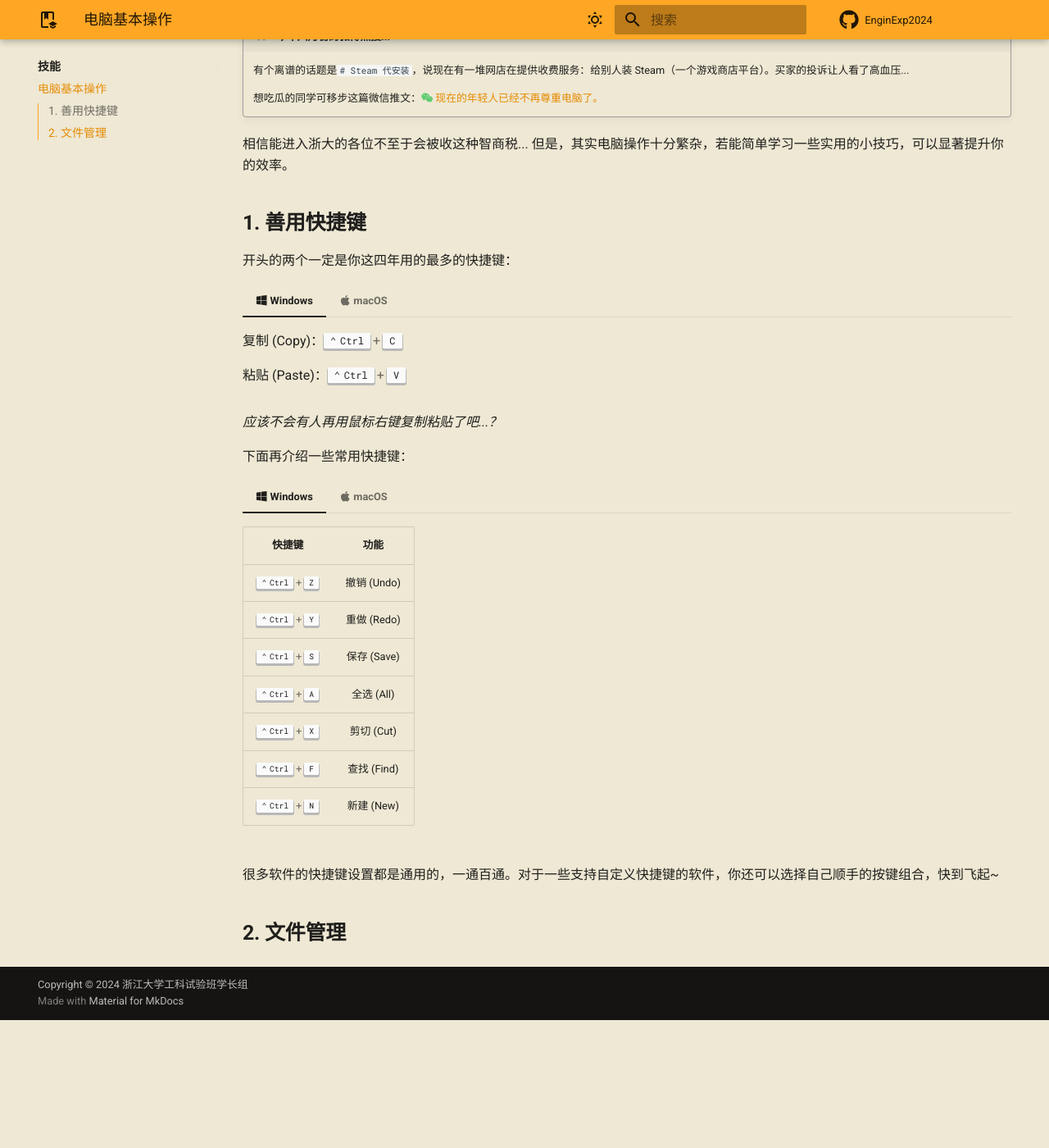
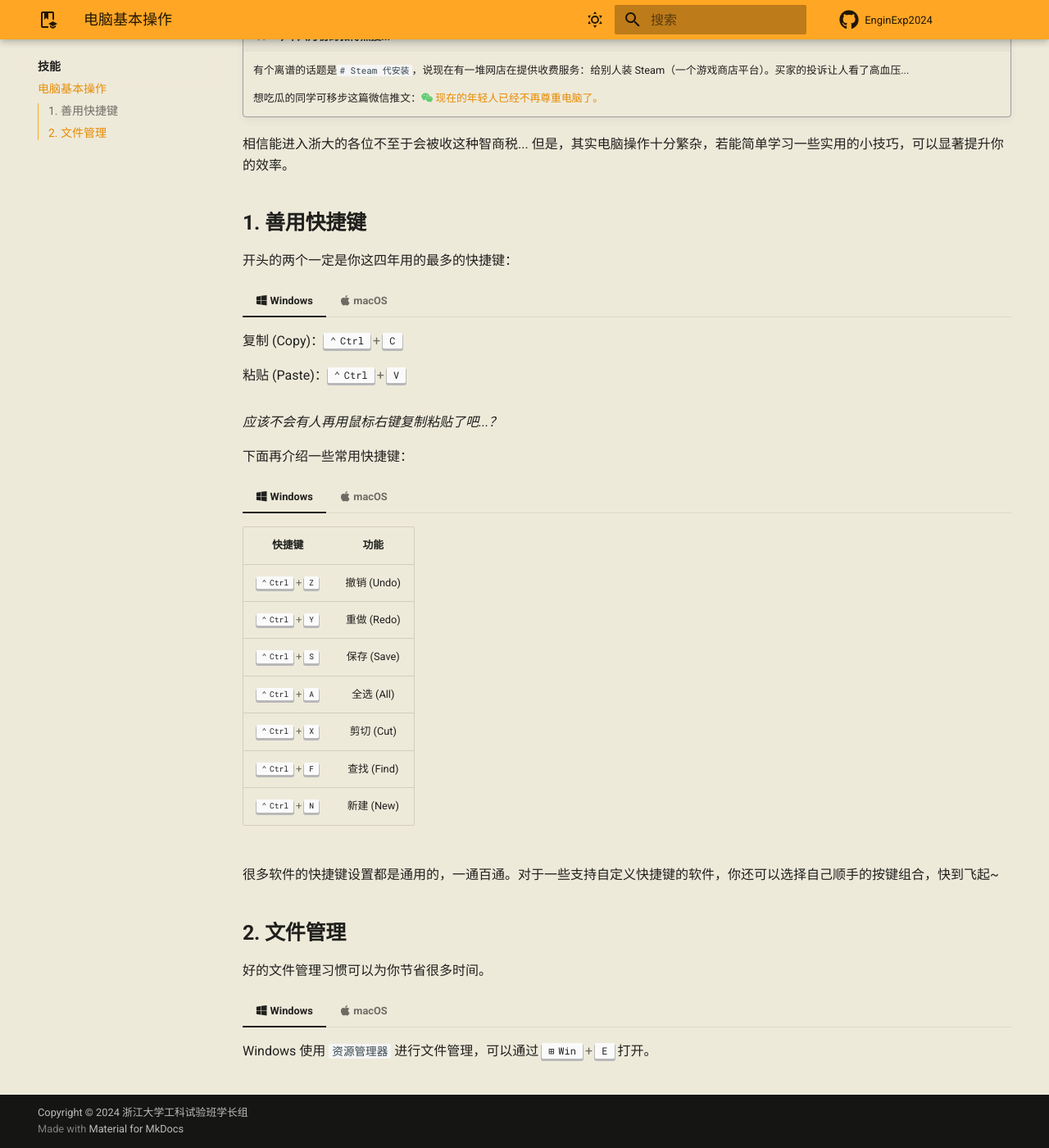
Before and after one commit to ZJU-EnginPilot/Kickstart2024, an MkDocs documentation site: the page built from docs/Skills/PCop.md, in a window 1280 px wide and 1400 px high, scrolled down 248 px. Shown: the whole window at 82% size. Built offline with MkDocs 1.6.1 and Material for MkDocs 9.7.7, drawn with Linux system fonts in a browser that asks for light colours; comment, search, counter and statistics services are not loaded; before the commit the page ends 1492 px from its top, so only the background shows below that.

Commit message:
minor changes

```diff
--- a/docs/Skills/PCop.md
+++ b/docs/Skills/PCop.md
@@ -3,7 +3,7 @@
 !!! quote "今年六月初的微博热搜..."
     有个离谱的话题是`# Steam 代安装`，说现在有一堆网店在提供收费服务：给别人装 Steam（一个游戏商店平台）。买家的投诉让人看了高血压...
 
-    想吃瓜的同学可移步这篇微信推文：:fontawesome-brands-weixin:{ .wechat} [现在的年轻人已经不再尊重电脑了。](https://mp.weixin.qq.com/s/-CdWyLpB-276RDStcNL0-Q)
+    想吃瓜的同学可移步这篇微信推文：:fontawesome-brands-weixin:{ .wechat} [现在的年轻人已经不再尊重电脑了。](https://mp.weixin.qq.com/s/-CdWyLpB-276RDStcNL0-Q){:target="_blank"}
 
 相信能进入浙大的各位不至于会被收这种智商税... 但是，其实电脑操作十分繁杂，若能简单学习一些实用的小技巧，可以显著提升你的效率。
 
@@ -54,3 +54,16 @@
 很多软件的快捷键设置都是通用的，一通百通。对于一些支持自定义快捷键的软件，你还可以选择自己顺手的按键组合，快到飞起~
 
 ## **2. 文件管理**
+
+好的文件管理习惯可以为你节省很多时间。
+
+=== ":fontawesome-brands-windows: Windows"
+
+    Windows 使用 `资源管理器` 进行文件管理，可以通过 ++win+e++ 打开。
+
+
+
+
+=== ":fontawesome-brands-apple: macOS"
+
+    macOS 使用 `Finder` 进行文件管理。
--- a/docs/stylesheets/extra.css
+++ b/docs/stylesheets/extra.css
@@ -1,5 +1,5 @@
 [data-md-color-scheme="default"] {
-  --md-default-bg-color: #eee8d4;
+  --md-default-bg-color: #eeeada;
 }
 
 [data-md-color-scheme="slate"] {
```
Also changed, not shown: docs/images/ZJULOGO.png.
